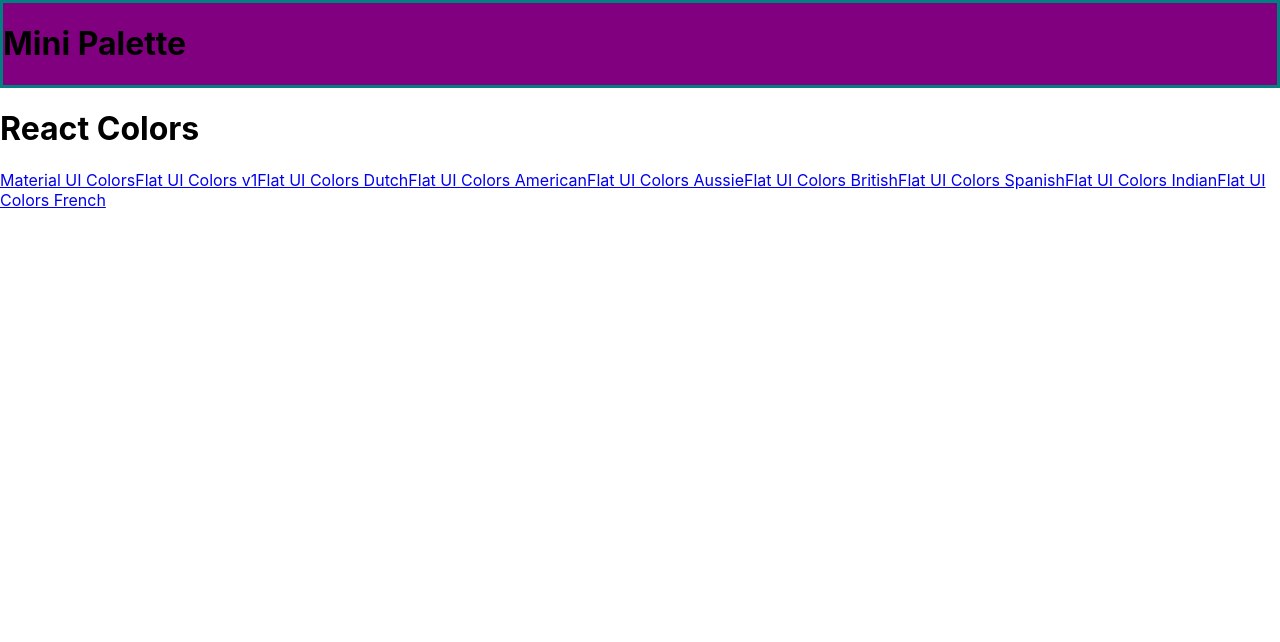
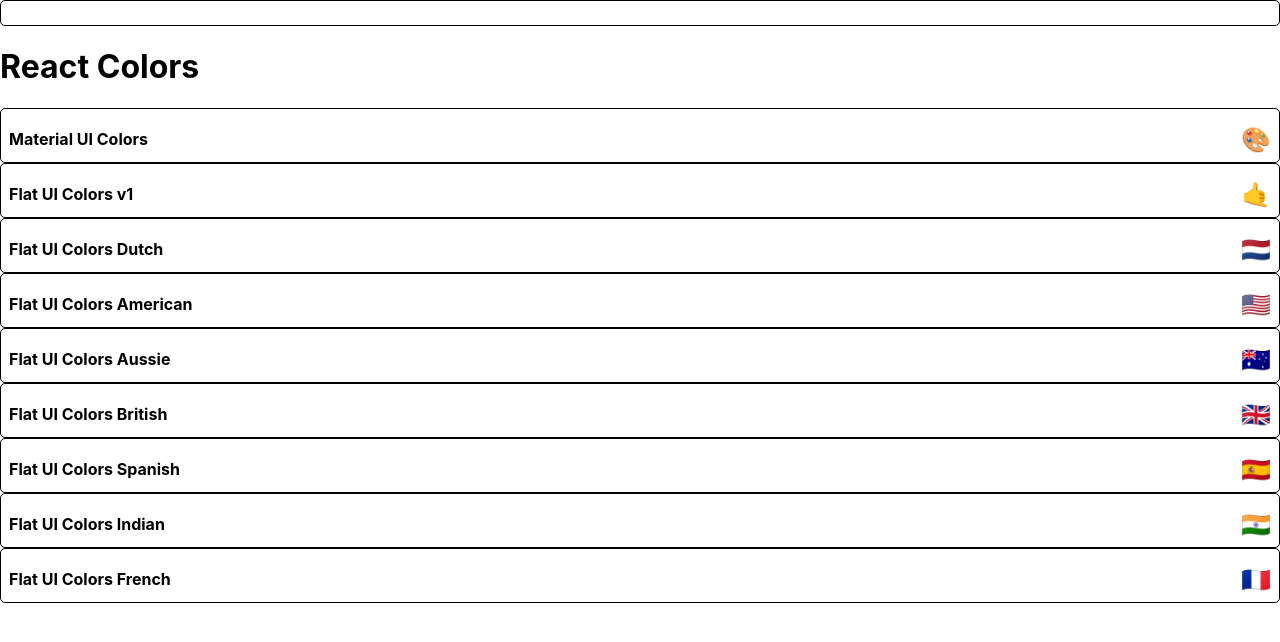
Before and after one commit to tonyoladapo/Color-Picker-App, a React (Create React App) app: page / in a window 1280 px wide. Shown: the top 642 px of the page. Built offline with nearby package versions, Linux system fonts and the light colour scheme.

Commit message:
Started styling miniPalette

```diff
--- a/src/Components/MiniPalette.js
+++ b/src/Components/MiniPalette.js
@@ -2,19 +2,53 @@
 import { withStyles } from '@material-ui/styles'
 
 const styles = {
-    main: {
-        backgroundColor: "purple",
-        border: "3px solid teal"
+    root: {
+        backgroundColor: "white",
+        borderRadius: "5px",
+        border: "1px solid black",
+        padding: "0.5rem",
+        position: "relative",
+        overflow: "hidden",
+        "&:hover": {
+            cursor: "pointer"
+        }
+    },
+
+    colors: {
+        backgroundColor: "grey"
+    },
+
+    title: {
+        display: "flex",
+        justifyContent: "space-between",
+        alignItems: "center",
+        margin: "0",
+        color: "black",
+        paddingTop: "0.5rem",
+        fontSize: "1rem",
+        position: "relative"
+    },
+
+    emoji: {
+        marginLeft: "0.5rem",
+        fontSize: "1.5rem"
     }
 }
 
 function MiniPalette(props) {
 
-    const { classes } = props
+    const { classes, paletteName, emoji } = props
 
     return (
-        <div className={classes.main}>
-            <h1>Mini Palette</h1>
+        <div className={classes.root}>
+            <div className={classes.colors}>
+
+            </div>
+
+            <h5 className={classes.title}>
+                {paletteName}
+                <span className={classes.emoji}>{emoji}</span>
+            </h5>
         </div>
     )
 }
--- a/src/Components/PaletteList.js
+++ b/src/Components/PaletteList.js
@@ -12,7 +12,7 @@
                 <MiniPalette />
                 <h1>React Colors</h1>
                 {palettes.map(palette => (
-                    <Link to={`/palette/${palette.id}`}>{palette.paletteName}</Link>
+                    <MiniPalette {...palette} />
                 ))}
             </div>
         )
```
